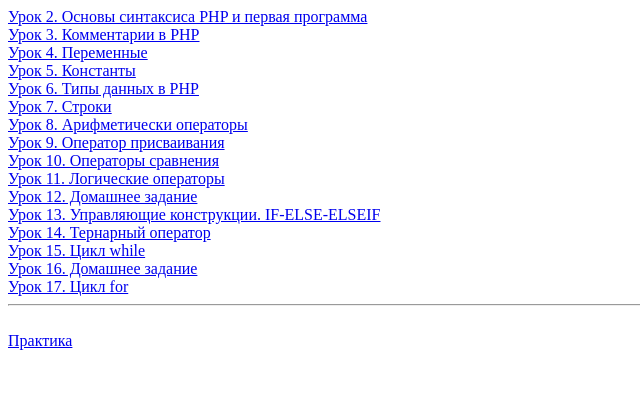
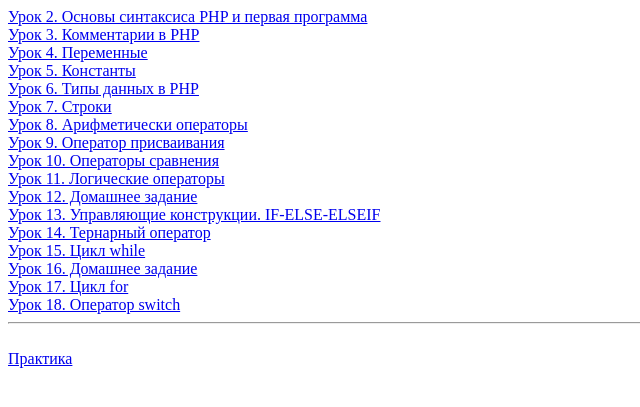
Before and after one commit to cikadex/lesson-php, a PHP site: page / in a window 1280 px wide. Shown: the top 407 px of the page, without its empty margins (0-640 px from the left). Run offline with PHP 8.4, Linux system fonts and the light colour scheme.

Commit message:
lesson18 • Урок 18

```diff
--- a/index.php
+++ b/index.php
@@ -23,6 +23,7 @@
 <a href="lesson15/index.php">Урок 15. Цикл while</a><br>
 <a href="lesson16/index.php">Урок 16. Домашнее задание</a><br>
 <a href="lesson17/index.php">Урок 17. Цикл for</a><br>
+<a href="lesson18/index.php">Урок 18. Оператор switch</a><br>
 <hr>
 <br>
 <a href="pract.php">Практика</a><br>
```
